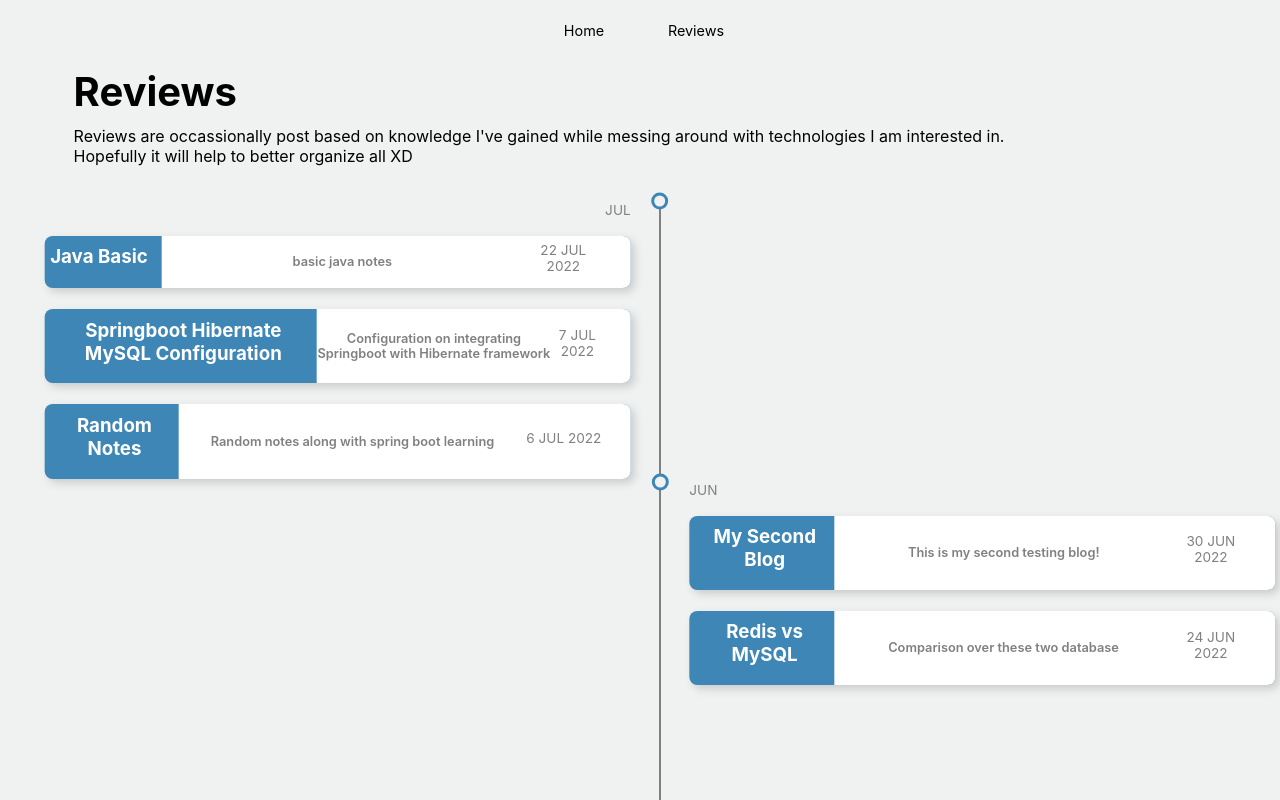
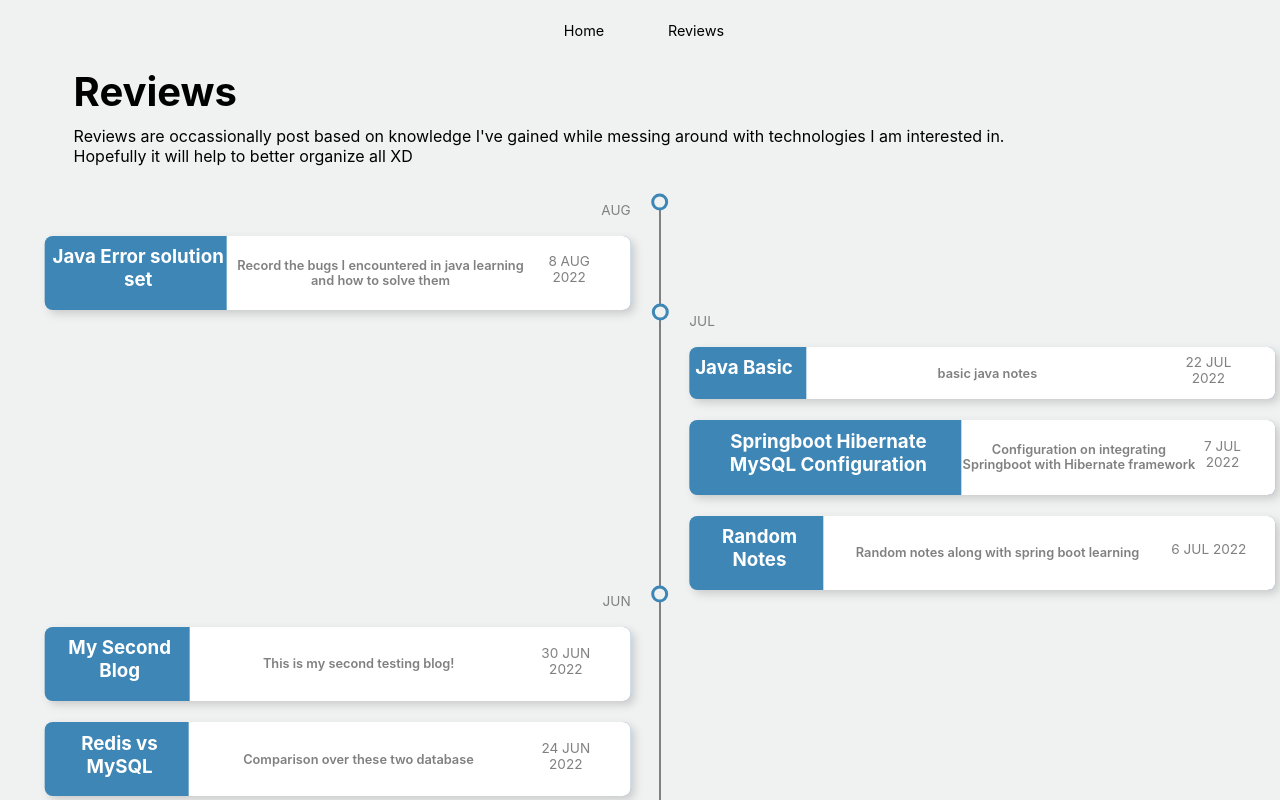
Before and after one commit to yaoyangdi/yaoyangdi.github.io, a React (Create React App) app: page /reviews in a window 1280 px wide. Shown: the top 800 px of the page. Built offline with nearby package versions, Linux system fonts and the light colour scheme.

Commit message:
blog updated

```diff
--- a/src/assets/data/BlogData.js
+++ b/src/assets/data/BlogData.js
@@ -35,6 +35,13 @@ const data = [
         date: "22 JUL 2022",
         desc: "basic java notes",
     },
+    {
+        id: 6,
+        fileName: "java-error-solution-set",
+        title: "Java Error solution set",
+        date: "8 AUG 2022",
+        desc: "Record the bugs I encountered in java learning and how to solve them",
+    },
 ];
 
 export default data
--- a/src/components/pages/blog/BlogDetail.js
+++ b/src/components/pages/blog/BlogDetail.js
@@ -46,7 +46,7 @@ const BlogDetail = (props) => {
               {...props}
             />
           ) : (
-            <code className={className} style={{backgroundColor:"rgb(210, 210, 210)", borderRadius: "3px", fontFamily:`"Lucida Console", "Courier New", monospace`, padding: "4px"}} {...props}>
+            <code className={className} style={{color:"rgb(100, 100, 100)", backgroundColor:"rgb(215, 215, 215)", borderRadius: "3px", fontFamily:`"Lucida Console", "Courier New", monospace`, padding: "4px"}} {...props}>
               {children}
             </code>
           )
--- /dev/null
+++ b/src/components/pages/blog/markdown/java-error-solution-set.md
@@ -0,0 +1,11 @@
+## 406 Http error: Could not find acceptable representation
+
+`{"timestamp":"2022-08-07T13:33:06.885+00:00","status":406,"error":"Not Acceptable",.... }`
+
+### Solution([***Reference***](https://blog.csdn.net/weixin_42215286/article/details/124230388?spm=1001.2101.3001.6650.2&utm_medium=distribute.pc_relevant.none-task-blog-2%7Edefault%7ECTRLIST%7Edefault-2-124230388-blog-84684481.pc_relevant_multi_platform_whitelistv3&depth_1-utm_source=distribute.pc_relevant.none-task-blog-2%7Edefault%7ECTRLIST%7Edefault-2-124230388-blog-84684481.pc_relevant_multi_platform_whitelistv3&utm_relevant_index=4))
+>
+> Didn't set getter and setter on the return data type.
+>
+> ![image-20220807233538624](images/image-20220807233538624.png)
+>
+>
```
Also changed, not shown: src/components/pages/blog/markdown/images/image-20220807233538624.png (added).
